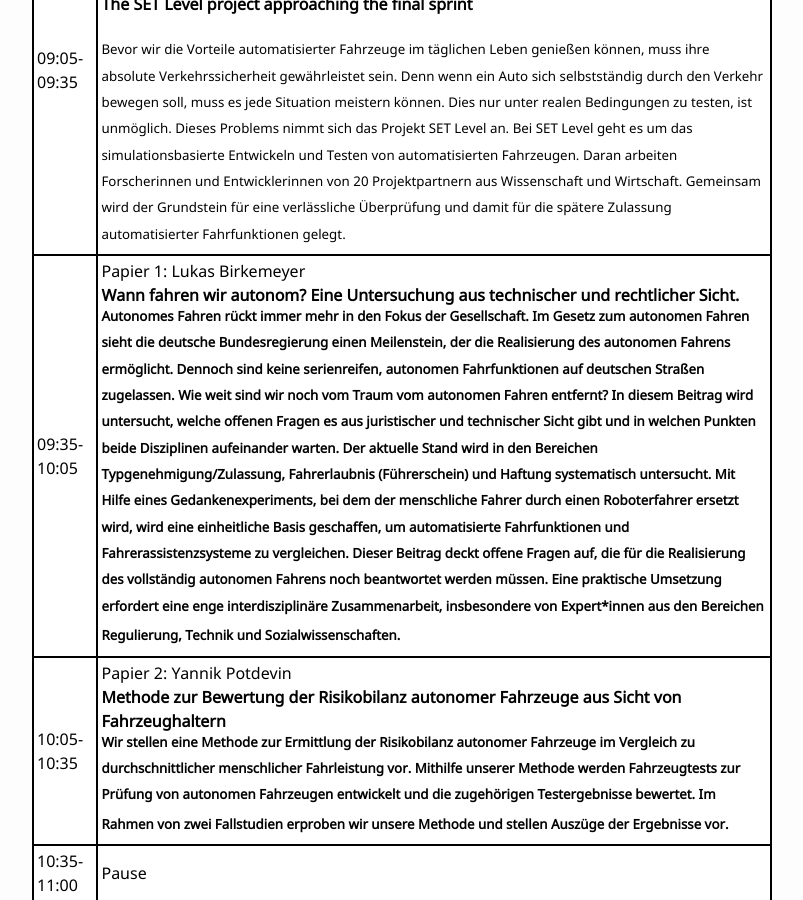
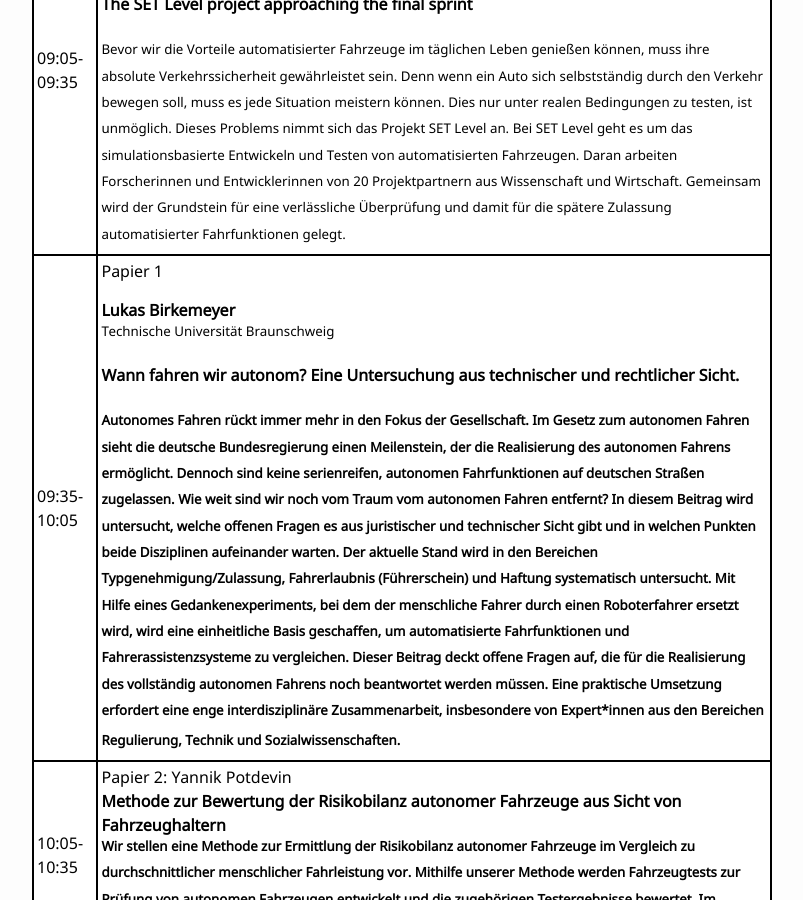
Before and after one commit to ASE-Workshop/2022, a Jekyll site: the page built from 0-programm.md, in a window 1280 px wide and 900 px high, scrolled down 507 px. Shown: the whole window, without its empty margins (238-1041 px from the left). Built offline with Jekyll 4.4.1, drawn with Linux system fonts in a browser that asks for light colours.

Commit message:
Update 0-programm.md

```diff
--- a/0-programm.md
+++ b/0-programm.md
@@ -54,10 +54,15 @@ table.GeneratedTable thead {
         <b>Prof. Dr. Frank Köster</b> <br/>
           <sup> Gründungsdirektor Institut für KI-Sicherheit (DLR)
           Department für Informatik (Uni. Oldenburg)  </sup> <p></p>
-        <b>The SET Level project approaching the final sprint</b> <br/>  <br/>  <sup>Bevor wir die Vorteile automatisierter Fahrzeuge im täglichen Leben genießen können, muss ihre absolute Verkehrssicherheit gewährleistet sein. Denn wenn ein Auto sich selbstständig durch den Verkehr bewegen soll, muss es jede Situation meistern können. Dies nur unter realen Bedingungen zu testen, ist unmöglich. Dieses Problems nimmt sich das Projekt SET Level an. Bei SET Level geht es um das simulationsbasierte Entwickeln und Testen von automatisierten Fahrzeugen. Daran arbeiten Forscherinnen und Entwicklerinnen von 20 Projektpartnern aus Wissenschaft und Wirtschaft. Gemeinsam wird der Grundstein für eine verlässliche Überprüfung und damit für die spätere Zulassung automatisierter Fahrfunktionen gelegt.</sup>
+        <b>The SET Level project approaching the final sprint</b> <br/>  <br/>
+        <sup>Bevor wir die Vorteile automatisierter Fahrzeuge im täglichen Leben genießen können, muss ihre absolute Verkehrssicherheit gewährleistet sein. Denn wenn ein Auto sich selbstständig durch den Verkehr bewegen soll, muss es jede Situation meistern können. Dies nur unter realen Bedingungen zu testen, ist unmöglich. Dieses Problems nimmt sich das Projekt SET Level an. Bei SET Level geht es um das simulationsbasierte Entwickeln und Testen von automatisierten Fahrzeugen. Daran arbeiten Forscherinnen und Entwicklerinnen von 20 Projektpartnern aus Wissenschaft und Wirtschaft. Gemeinsam wird der Grundstein für eine verlässliche Überprüfung und damit für die spätere Zulassung automatisierter Fahrfunktionen gelegt.</sup>
     <tr>
       <td>09:35-10:05</td>
-      <td>Papier 1: Lukas Birkemeyer <br/> <b>Wann fahren wir autonom? Eine Untersuchung aus technischer und rechtlicher Sicht.<b> <br/> <sup>Autonomes Fahren rückt immer mehr in den Fokus der Gesellschaft. Im Gesetz zum autonomen Fahren sieht die deutsche Bundesregierung einen Meilenstein, der die Realisierung des autonomen Fahrens ermöglicht. Dennoch sind keine serienreifen, autonomen Fahrfunktionen auf deutschen Straßen zugelassen. Wie weit sind wir noch vom Traum vom autonomen Fahren entfernt? In diesem Beitrag wird untersucht, welche offenen Fragen es aus juristischer und technischer Sicht gibt und in welchen Punkten beide Disziplinen aufeinander warten. Der aktuelle Stand wird in den Bereichen Typgenehmigung/Zulassung, Fahrerlaubnis (Führerschein) und Haftung systematisch untersucht. Mit Hilfe eines Gedankenexperiments, bei dem der menschliche Fahrer durch einen Roboterfahrer ersetzt wird, wird eine einheitliche Basis geschaffen, um automatisierte Fahrfunktionen und Fahrerassistenzsysteme zu vergleichen. Dieser Beitrag deckt offene Fragen auf, die für die Realisierung des vollständig autonomen Fahrens noch beantwortet werden müssen. Eine praktische Umsetzung erfordert eine enge interdisziplinäre Zusammenarbeit, insbesondere von Expert*innen aus den Bereichen Regulierung, Technik und Sozialwissenschaften.  <sup>
+      <td>Papier 1 <p></p>
+        <b>Lukas Birkemeyer</b> <br/>
+        <sup> Technische Universität Braunschweig </sup> <p></p>
+        <b>Wann fahren wir autonom? Eine Untersuchung aus technischer und rechtlicher Sicht.<b> <br/> <br/>
+        <sup>Autonomes Fahren rückt immer mehr in den Fokus der Gesellschaft. Im Gesetz zum autonomen Fahren sieht die deutsche Bundesregierung einen Meilenstein, der die Realisierung des autonomen Fahrens ermöglicht. Dennoch sind keine serienreifen, autonomen Fahrfunktionen auf deutschen Straßen zugelassen. Wie weit sind wir noch vom Traum vom autonomen Fahren entfernt? In diesem Beitrag wird untersucht, welche offenen Fragen es aus juristischer und technischer Sicht gibt und in welchen Punkten beide Disziplinen aufeinander warten. Der aktuelle Stand wird in den Bereichen Typgenehmigung/Zulassung, Fahrerlaubnis (Führerschein) und Haftung systematisch untersucht. Mit Hilfe eines Gedankenexperiments, bei dem der menschliche Fahrer durch einen Roboterfahrer ersetzt wird, wird eine einheitliche Basis geschaffen, um automatisierte Fahrfunktionen und Fahrerassistenzsysteme zu vergleichen. Dieser Beitrag deckt offene Fragen auf, die für die Realisierung des vollständig autonomen Fahrens noch beantwortet werden müssen. Eine praktische Umsetzung erfordert eine enge interdisziplinäre Zusammenarbeit, insbesondere von Expert*innen aus den Bereichen Regulierung, Technik und Sozialwissenschaften.  <sup>
      <tr>
       <td>10:05-10:35</td>
       <td>Papier 2: Yannik Potdevin<br/> <b>Methode zur Bewertung der Risikobilanz autonomer Fahrzeuge aus Sicht von Fahrzeughaltern<b> <br/> <sup>Wir stellen eine Methode zur Ermittlung der Risikobilanz autonomer Fahrzeuge im Vergleich zu durchschnittlicher menschlicher Fahrleistung vor. Mithilfe unserer Methode werden Fahrzeugtests zur Prüfung von autonomen Fahrzeugen entwickelt und die zugehörigen Testergebnisse bewertet. Im Rahmen von zwei Fallstudien erproben wir unsere Methode und stellen Auszüge der Ergebnisse vor.<sup>
```
